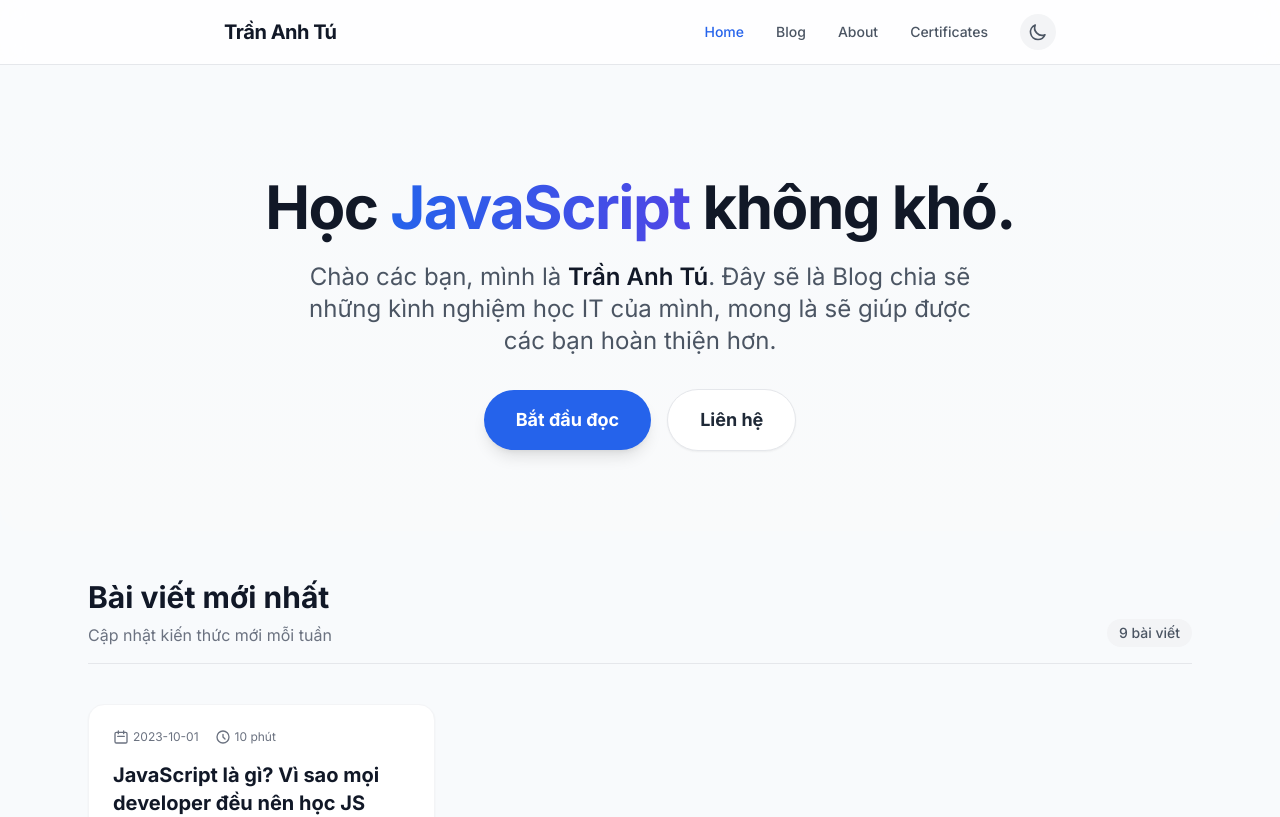
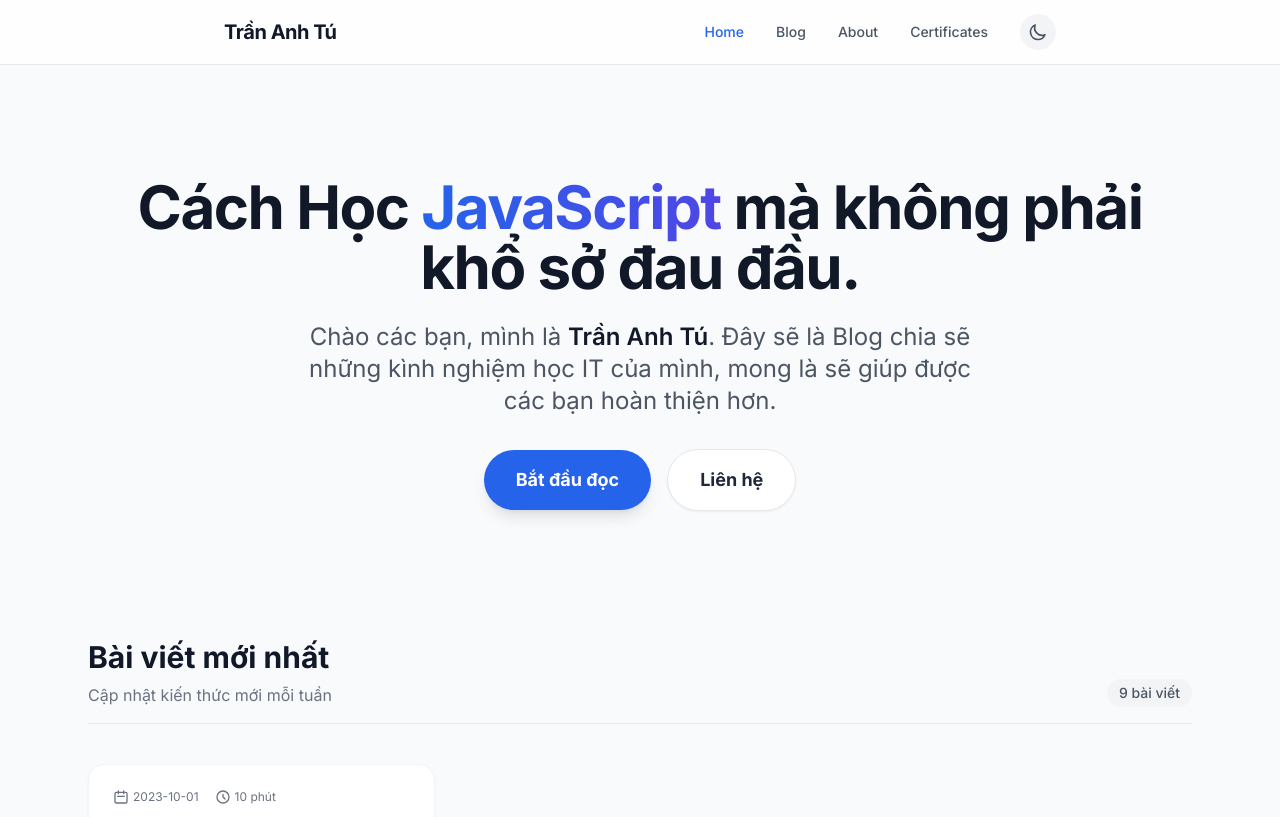
Before and after one commit to Shinjiiiiiiiii/TranAnhTuBlog, a React (Vite) app: page / in a window 1280 px wide. Shown: the top 817 px of the page. Built offline with nearby package versions, Linux system fonts and the light colour scheme.

Commit message:
Update HomePage.tsx

```diff
--- a/pages/HomePage.tsx
+++ b/pages/HomePage.tsx
@@ -11,7 +11,7 @@ const HomePage: React.FC = () => {
     <div className="space-y-12 animate-fade-in">
       {/* Hero Section */}
       <section
-        className="text-center py-20 px-4 bg-gradient-to-b from-transparent to-gray-50 dark:to-dark-card/30 rounded-3xl mx-4 sm:mx-0"
+        className="text-center py-20 px-20 bg-gradient-to-b from-transparent to-gray-50 dark:to-dark-card/30 rounded-3xl mx-4 sm:mx-0"
         data-aos="fade-up"
       >
         <h1
@@ -19,11 +19,11 @@ const HomePage: React.FC = () => {
           data-aos="fade-up"
           data-aos-delay="100"
         >
-          Học{" "}
+          Cách Học{" "}
           <span className="text-transparent bg-clip-text bg-gradient-to-r from-primary-600 to-indigo-600 animate-gradient">
             JavaScript
           </span>{" "}
-          không khó.
+          mà không phải khổ sở đau đầu.
         </h1>
         <p
           className="text-xl md:text-2xl text-gray-600 dark:text-gray-300 max-w-2xl mx-auto leading-relaxed mb-8"
```
